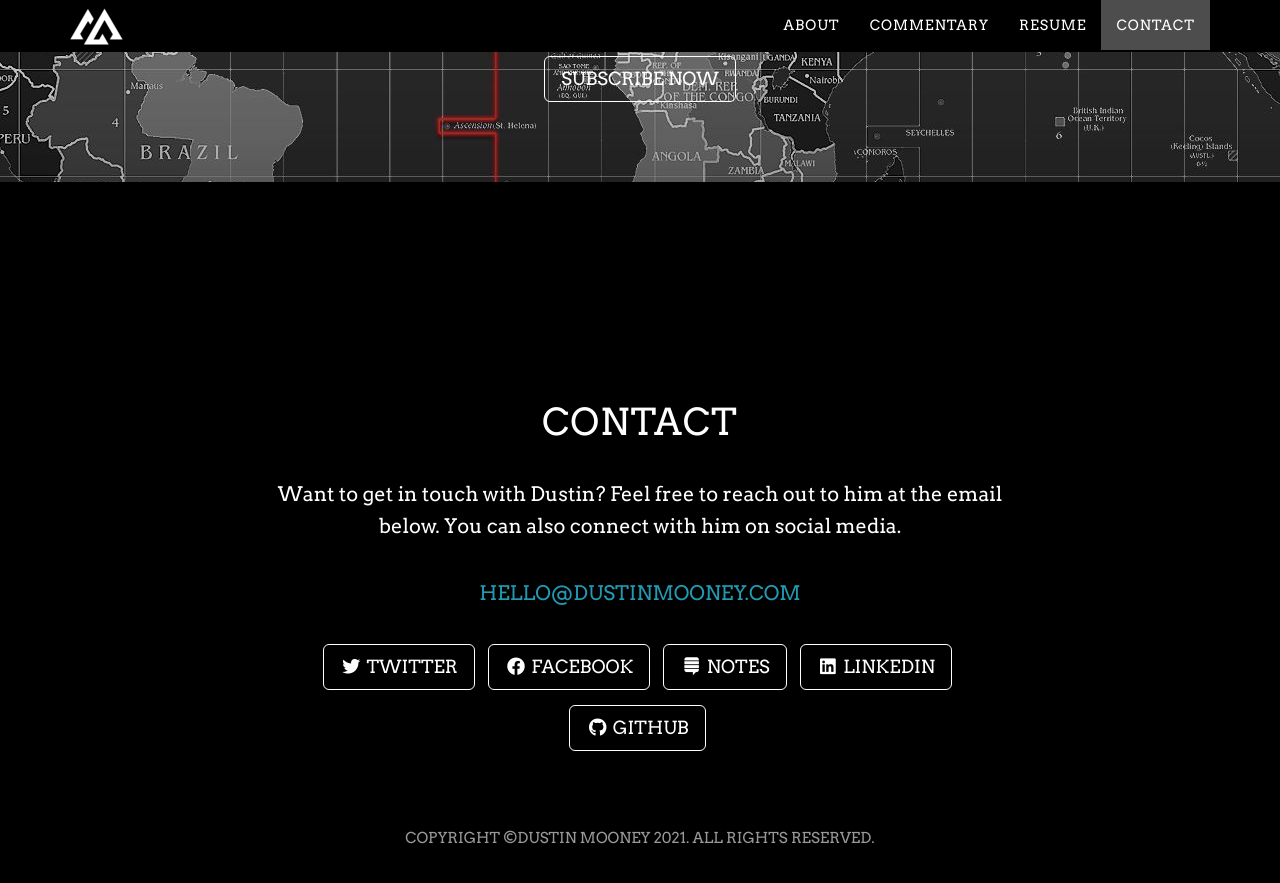
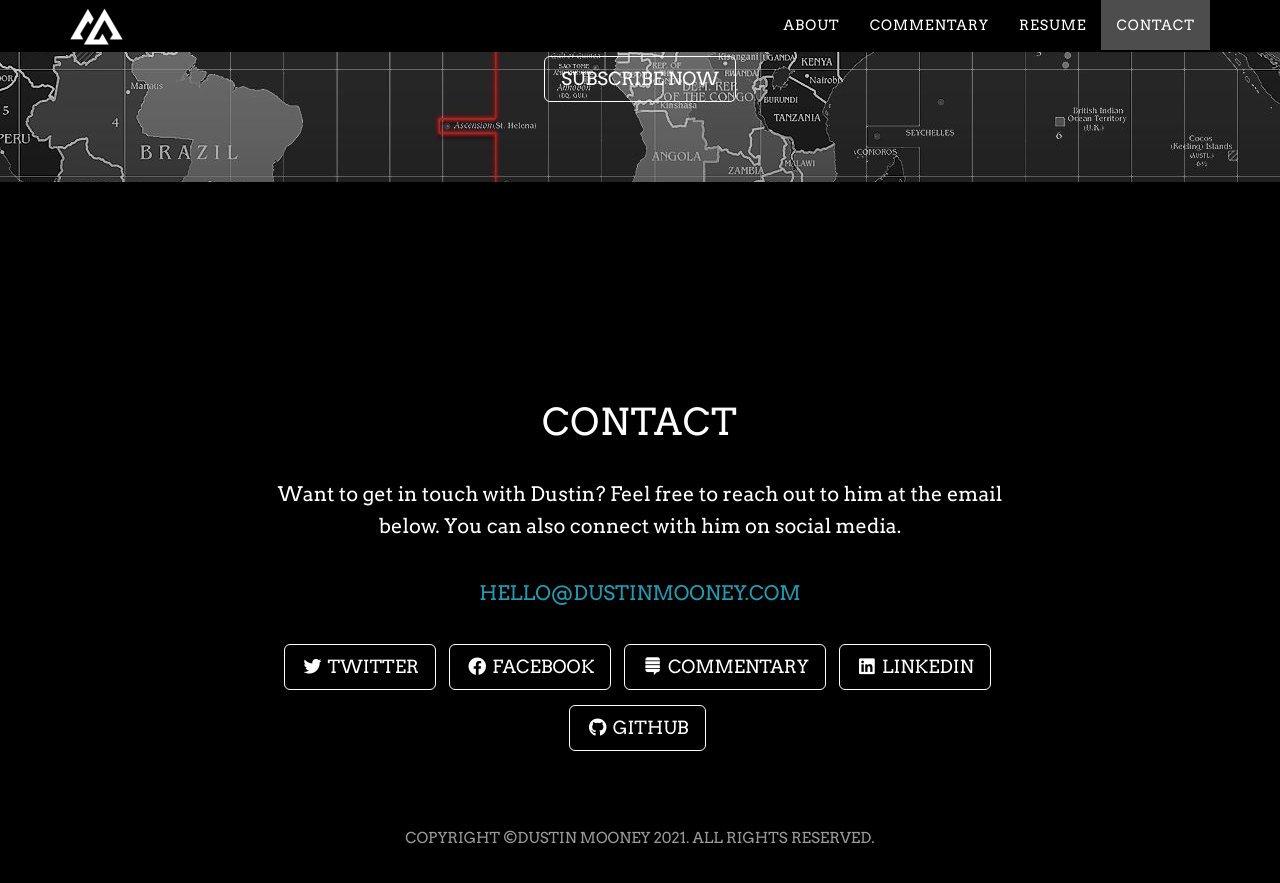
Before and after one commit to dustinwmooney/dustinmooney.website, a Jekyll site: the page built from index.html, in a window 1280 px wide and 900 px high, scrolled down 3023 px. Shown: the top 883 px of the window. Built offline with Jekyll 4.4.1, drawn with Linux system fonts in a browser that asks for light colours; nearby versions of some CDN libraries.

Commit message:
Update contact.html

```diff
--- a/_includes/contact.html
+++ b/_includes/contact.html
@@ -15,7 +15,7 @@
                     {% endif %}
                     {% if network.title == "stack-exchange" %}
 	                    <li>
-	                        <a href="{{ network.url }}" class="btn btn-default btn-lg" rel="noopener"><i class="fab fa-{{ network.title }} fa-fw"></i> <span class="network-name">Notes</span></a>
+	                        <a href="{{ network.url }}" class="btn btn-default btn-lg" rel="noopener"><i class="fab fa-{{ network.title }} fa-fw"></i> <span class="network-name">Commentary</span></a>
 	                    </li>
                     {% endif %}
                     {% endfor %}
```
